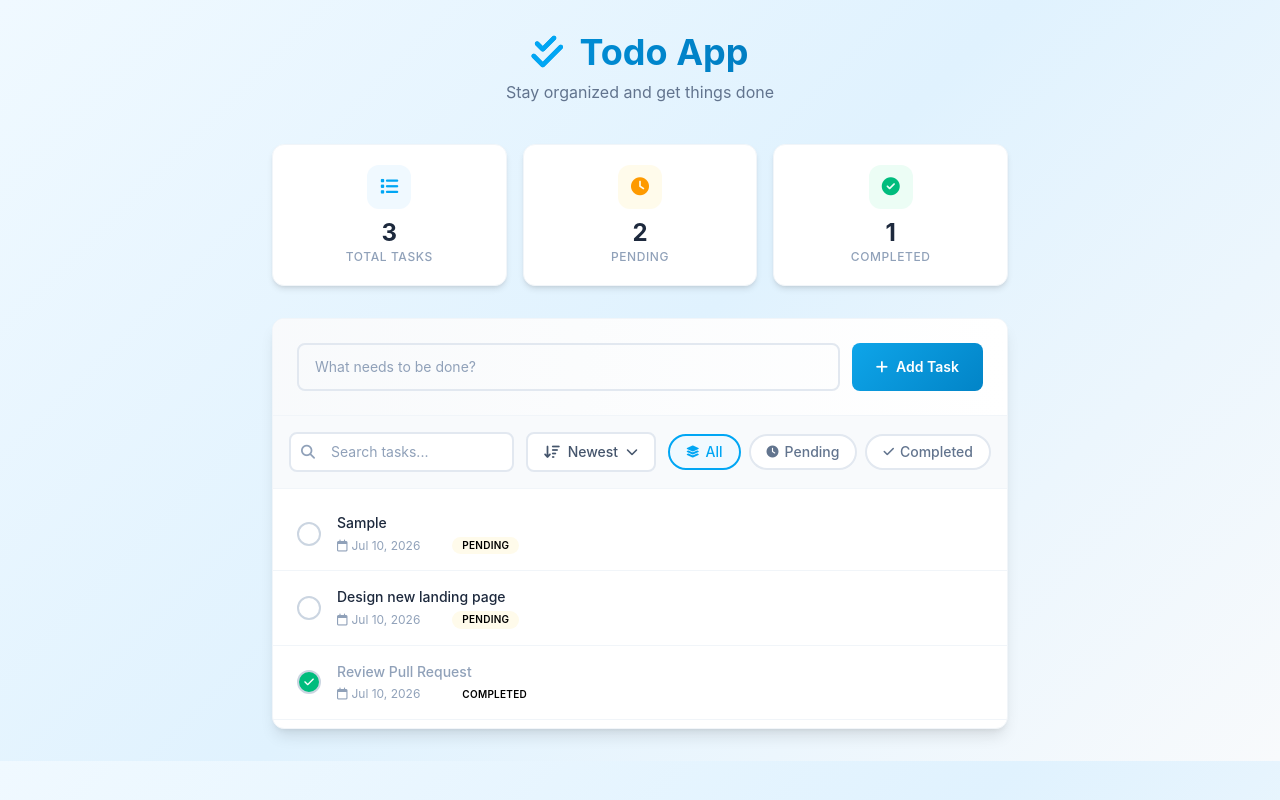
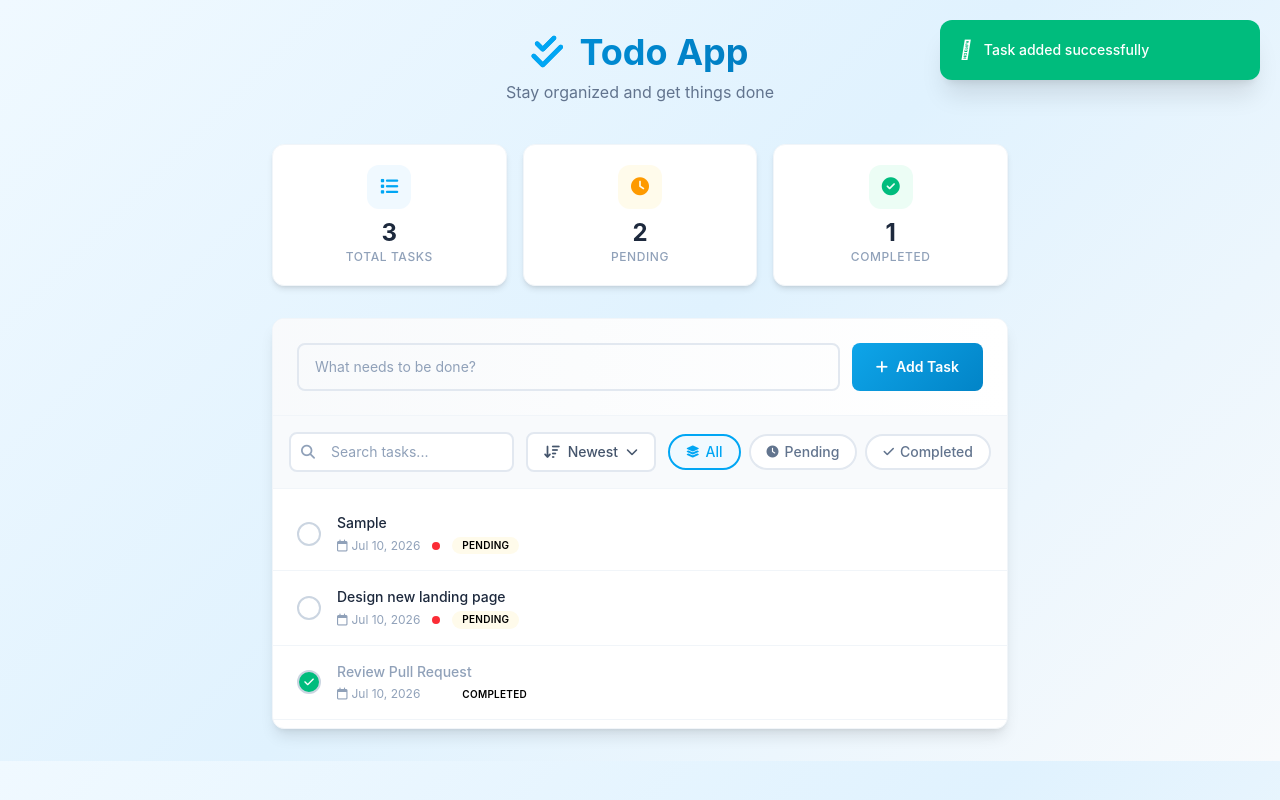
Before and after one commit to MostafaShora/Todo-App, an Angular app: page / in a window 1280 px wide. Both pictures are taken after typing "Sample" into the empty fields and a click on the button "Add Task". Built offline with nearby package versions, Linux system fonts and the light colour scheme.

Commit message:
Add toast notifications for task actions and implement Toast component

```diff
--- a/src/app/components/add-task/add-task.ts
+++ b/src/app/components/add-task/add-task.ts
@@ -1,6 +1,7 @@
 import { Component, inject } from '@angular/core';
 import { TodoService } from '../../core/services/todo';
 import { FormsModule } from '@angular/forms';
+import { ToastService } from '../../shared/services/toast';
 
 @Component({
   selector: 'app-add-task',
@@ -11,13 +12,20 @@ import { FormsModule } from '@angular/forms';
 export class AddTask {
   private todoService = inject(TodoService);
 
+  private toastService = inject(ToastService);
+
   taskTitle = '';
 
   addTask() {
     const title = this.taskTitle.trim();
-    if(!title) return;
+    if (!title) return;
 
     this.todoService.addTodo(title);
+
+    this.toastService.show(
+      'Success',
+      'Task added successfully'
+    );
 
     this.taskTitle = '';
 
--- a/src/app/pages/home/home.html
+++ b/src/app/pages/home/home.html
@@ -1,3 +1,5 @@
+<app-toast />
+
 <div class="max-w-3xl mx-auto px-4 py-8">
   <app-header />
 
--- a/src/app/pages/home/home.ts
+++ b/src/app/pages/home/home.ts
@@ -8,15 +8,19 @@ import { Todo } from '../../models/todo.model';
 import { EditTodoModal } from "../../features/todos/components/edit-todo-modal/edit-todo-modal";
 import { TodoService } from '../../core/services/todo';
 import { ConfirmModal } from "../../shared/components/confirm-modal/confirm-modal";
+import { Toast } from "../../shared/components/toast/toast";
+import { ToastService } from '../../shared/services/toast';
 
 @Component({
   selector: 'app-home',
-  imports: [Header, Stats, AddTask, Toolbar, TodoList, EditTodoModal, ConfirmModal],
+  imports: [Header, Stats, AddTask, Toolbar, TodoList, EditTodoModal, ConfirmModal, Toast],
   templateUrl: './home.html',
   styleUrl: './home.css',
 })
 export class Home {
   private todoService = inject(TodoService);
+
+  private toastService = inject(ToastService);
 
   selectedTodo = signal<Todo | null>(null);
 
@@ -42,6 +46,11 @@ export class Home {
     this.todoService.updateTodo(
       event.id,
       event.title
+    );
+
+    this.toastService.show(
+      'Success',
+      'Task updated successfully'
     );
 
     this.closeEdit();
@@ -72,6 +81,12 @@ export class Home {
 
     this.todoService.deleteTodo(todo.id);
 
+    this.toastService.show(
+      'Deleted',
+      'Task deleted successfully',
+      'error'
+    );
+
     this.closeDelete();
 
   }
--- /dev/null
+++ b/src/app/shared/components/toast/toast.css
@@ -0,0 +1,15 @@
+@keyframes slideIn {
+  from {
+    opacity: 0;
+    transform: translateX(100%);
+  }
+
+  to {
+    opacity: 1;
+    transform: translateX(0);
+  }
+}
+
+.animate-slide-in {
+  animation: slideIn .35s ease;
+}
--- /dev/null
+++ b/src/app/shared/components/toast/toast.html
@@ -0,0 +1,25 @@
+@for (toast of toastService.toasts(); track toast.id) {
+  <div
+    class="fixed top-5 right-5 z-50 flex items-center gap-3 rounded-xl px-5 py-4 shadow-xl text-white min-w-[320px] animate-slide-in"
+    [ngClass]="{
+      'bg-emerald-500': toast.type === 'success',
+      'bg-red-500': toast.type === 'error',
+      'bg-amber-500': toast.type === 'warning',
+      'bg-sky-500': toast.type === 'info',
+    }"
+  >
+    <i
+      class="text-lg"
+      [ngClass]="{
+        'fa-solid fa-circle-check': toast.type === 'success',
+        'fa-solid fa-circle-xmark': toast.type === 'error',
+        'fa-solid fa-triangle-exclamation': toast.type === 'warning',
+        'fa-solid fa-circle-info': toast.type === 'info',
+      }"
+    ></i>
+
+    <span class="text-sm font-medium">
+      {{ toast.message }}
+    </span>
+  </div>
+}
--- /dev/null
+++ b/src/app/shared/components/toast/toast.ts
@@ -0,0 +1,13 @@
+import { Component, inject } from '@angular/core';
+import { ToastService } from '../../services/toast';
+import { CommonModule } from '@angular/common';
+
+@Component({
+  selector: 'app-toast',
+  imports: [CommonModule],
+  templateUrl: './toast.html',
+  styleUrl: './toast.css',
+})
+export class Toast {
+  toastService = inject(ToastService);
+}
--- /dev/null
+++ b/src/app/shared/services/toast.ts
@@ -0,0 +1,36 @@
+import { Service, signal } from '@angular/core';
+import { Toast, ToastType } from '../models/toast.model';
+
+@Service()
+export class ToastService {
+    readonly toasts = signal<Toast[]>([]);
+
+    show(
+        title: string,
+        message: string,
+        type: ToastType = 'success',
+        duration = 3000
+    ) {
+
+        const toast: Toast = {
+            id: Date.now(),
+            title,
+            message,
+            type,
+            duration
+        };
+
+        this.toasts.update(t => [...t, toast]);
+
+        setTimeout(() => {
+            this.remove(toast.id);
+        }, duration);
+
+    }
+
+    remove(id: number) {
+        this.toasts.update(t =>
+            t.filter(x => x.id !== id)
+        );
+    }
+}
```
Also changed, not shown: src/app/shared/models/toast.model.ts (added, +9 -0 lines), 2 other files (tests, documents, lock files or other folders). Lines whose indentation alone changed are shown as unchanged.
